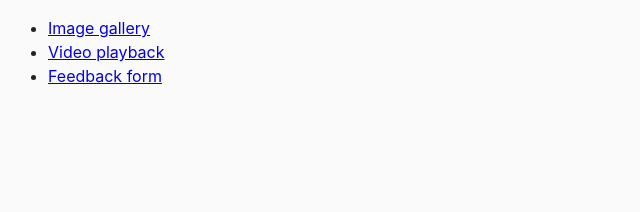
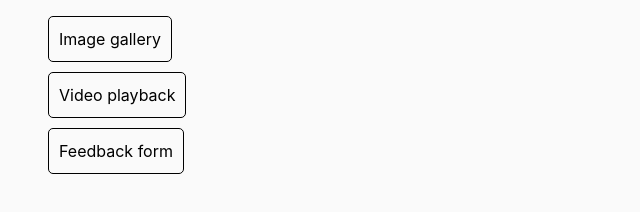
Before and after one commit to atevsl/goit-js-hw-08, a website built with Parcel: page src/index.html in a window 1280 px wide. Shown: the whole page, without its empty margins (0-640 px from the left). Built offline with nearby package versions, Linux system fonts and the light colour scheme.

Commit message:
update css

```diff
--- a/src/css/03-feedback.css
+++ b/src/css/03-feedback.css
@@ -19,6 +19,10 @@
   font: inherit;
   cursor: pointer;
 }
+.feedback-form button:hover {
+  background-color: black;
+  color: white;
+}
 
 input,
 textarea {
--- a/src/css/common.css
+++ b/src/css/common.css
@@ -16,3 +16,19 @@ img {
   display: block;
   max-width: 100%;
 }
+ul {
+  list-style: none;
+}
+.btnLink {
+  display: inline-block;
+  text-decoration: none;
+  color: black;
+  border: 1px solid black;
+  border-radius: 5px;
+  padding: 10px;
+  margin-bottom: 10px;
+}
+.btnLink:hover {
+  background-color: black;
+  color: white;
+}
--- a/src/index.html
+++ b/src/index.html
@@ -9,9 +9,9 @@
   </head>
   <body>
     <ul>
-      <li><a href="01-gallery.html">Image gallery</a></li>
-      <li><a href="02-video.html">Video playback</a></li>
-      <li><a href="03-feedback.html">Feedback form</a></li>
+      <li><a href="01-gallery.html" class="btnLink">Image gallery</a></li>
+      <li><a href="02-video.html" class="btnLink">Video playback</a></li>
+      <li><a href="03-feedback.html" class="btnLink">Feedback form</a></li>
     </ul>
   </body>
 </html>
```
Also changed, not shown: src/01-gallery.html (+2 -2 lines), src/02-video.html (+1 -1 lines), src/03-feedback.html (+1 -1 lines).
